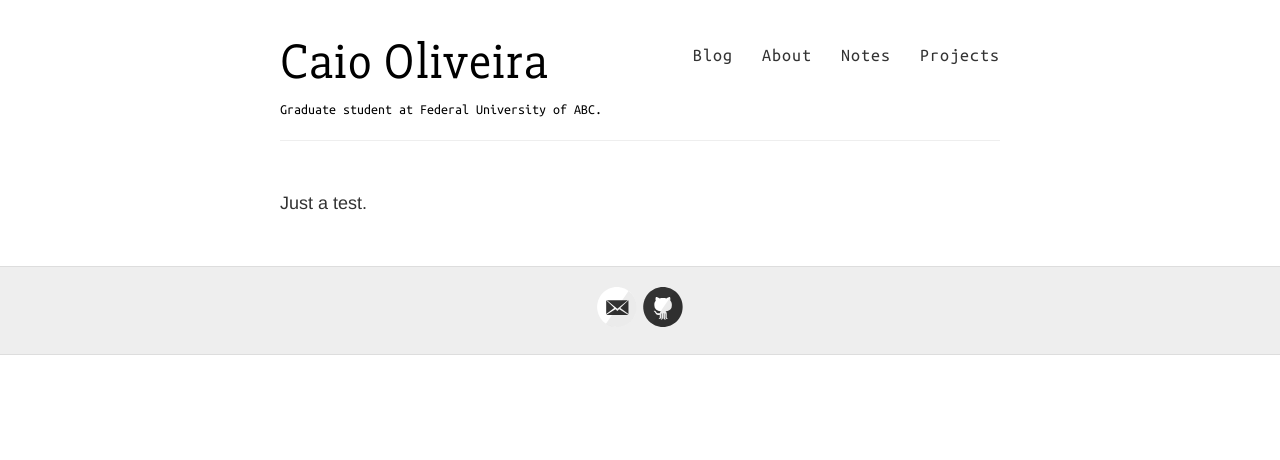
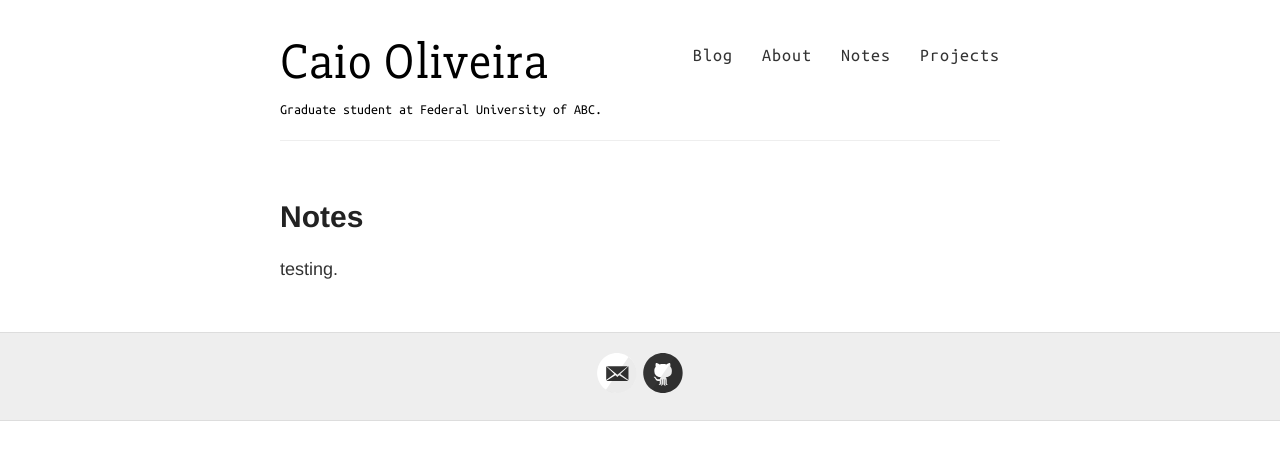
Before and after one commit to oliveira-caio/oliveira-caio.github.io, a Jekyll site: the page built from notes.md, in a window 1280 px wide. Shown: the top 460 px of the page. Built offline with Jekyll 4.4.1, drawn with Linux system fonts in a browser that asks for light colours; our own code applies the rules of GitHub Pages for plain Markdown files.

Commit message:
Update notes.md

```diff
--- a/notes.md
+++ b/notes.md
@@ -1 +1,6 @@
-Just a test.
+---
+layout: page
+title: Notes
+---
+
+testing.
```
